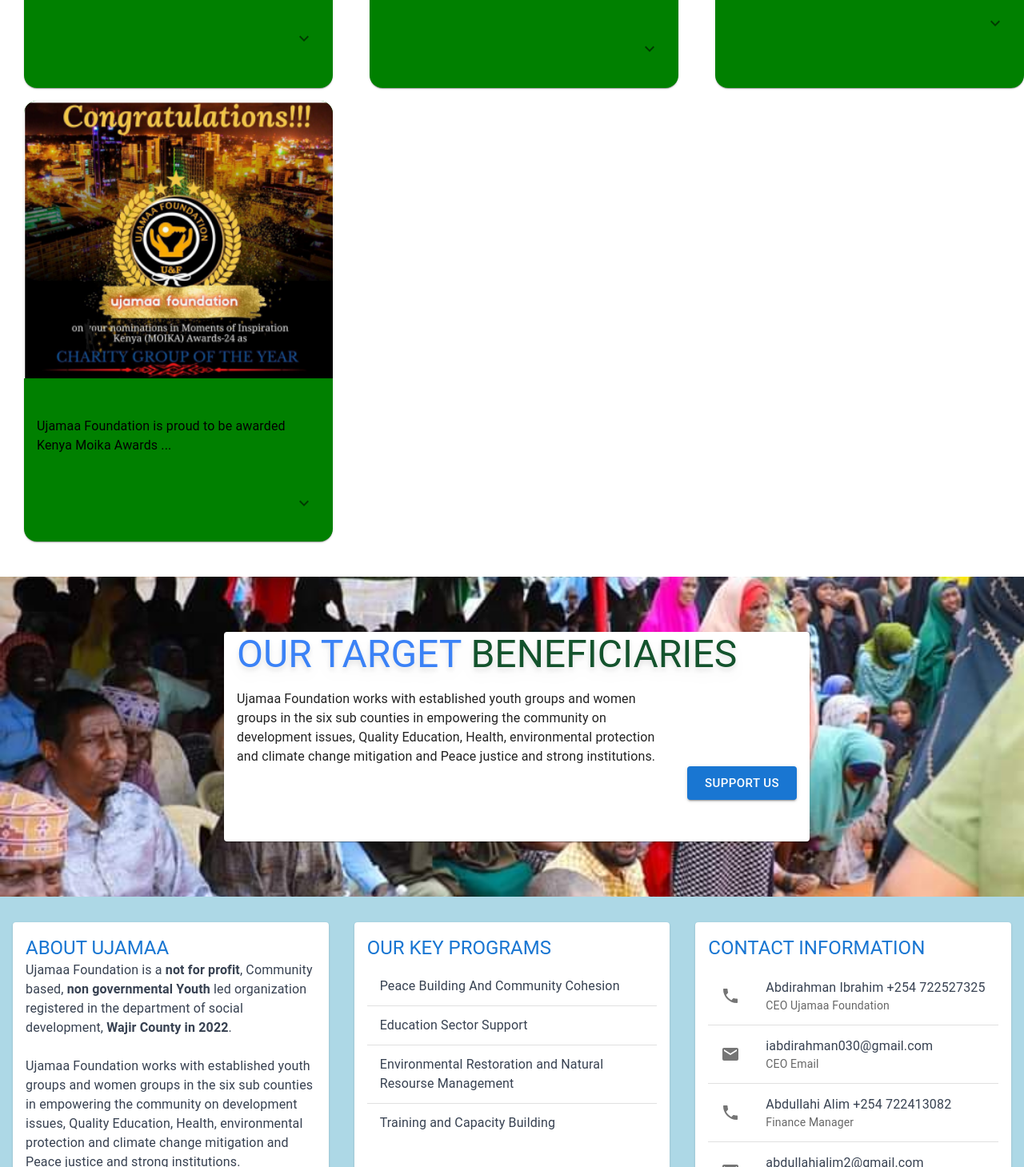
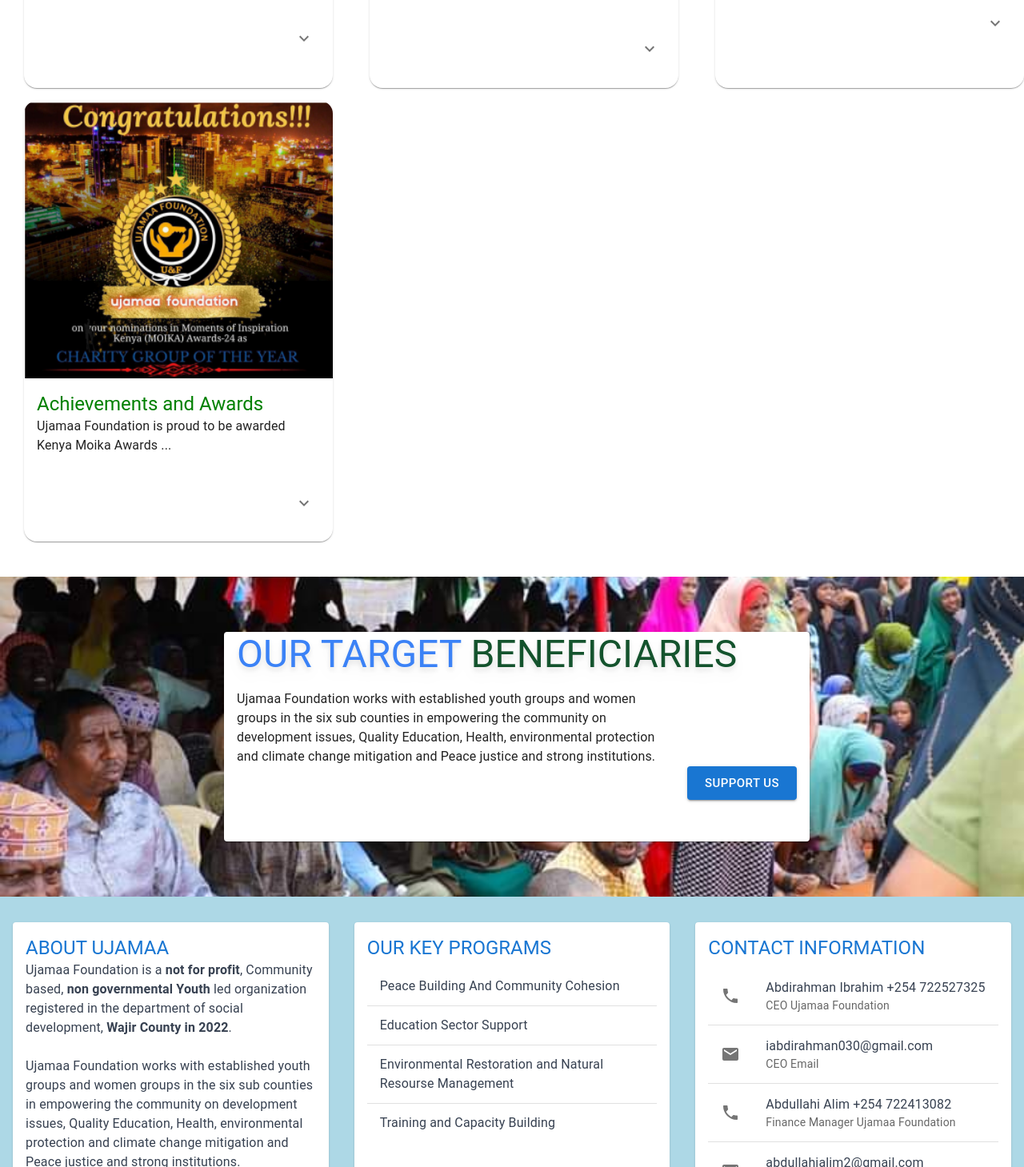
Before and after one commit to ahmednule/Ujamaa-Foundation, a Next.js app: page / in a window 1280 px wide. Shown: the part 3511-4970 px from the top of the page at 80% size. Built offline with nearby package versions, Linux system fonts and the light colour scheme.

Commit message:
small changes: names of webiste owners

```diff
--- a/src/components/LatestNews.jsx
+++ b/src/components/LatestNews.jsx
@@ -16,7 +16,7 @@
       <Typography variant="h3" color="green" className="text-center text-2xl mt-4">LATEST NEWS</Typography>
       <div className="grid grid-cols-1 md:grid-cols-3 gap-4">
       {cardData.map((card, index) => (
-      <Card key={index} sx={{ maxWidth: 500, borderRadius: "16px", marginLeft: "30px", backgroundColor:"green", color:"black"}} className="hover:scale-105">
+      <Card key={index} sx={{ maxWidth: 500, borderRadius: "16px", marginLeft: "30px"}} className="hover:scale-105">
              <CardMedia
              component="img"
              alt={card.title}
@@ -29,7 +29,7 @@
             {card.description}
           </Typography>
         </CardContent>
-        <CardContent>
+        <CardContent >
           <Collapse in={expanded} timeout="auto" unmountOnExit>
             <Typography variant="body2" sx={{ color: 'text.secondary' }}>
                 {card.expandedDescription}
--- a/src/lib/contactInfo.js
+++ b/src/lib/contactInfo.js
@@ -3,6 +3,6 @@
 export const contactInfo = [
     { icon: <Phone />, text: "Abdirahman Ibrahim  +254 722527325", label: "CEO Ujamaa Foundation" },
     { icon: <Email />, text: "iabdirahman030@gmail.com", label: "CEO Email", },
-    { icon: <Phone />, text: "Abdullahi Alim  +254 722413082", label: "Finance Manager" },
+    { icon: <Phone />, text: "Abdullahi Alim  +254 722413082", label: "Finance Manager Ujamaa Foundation" },
     { icon: <Email />, text: "abdullahialim2@gmail.com", label: "Finance Email" }
 ]
```
